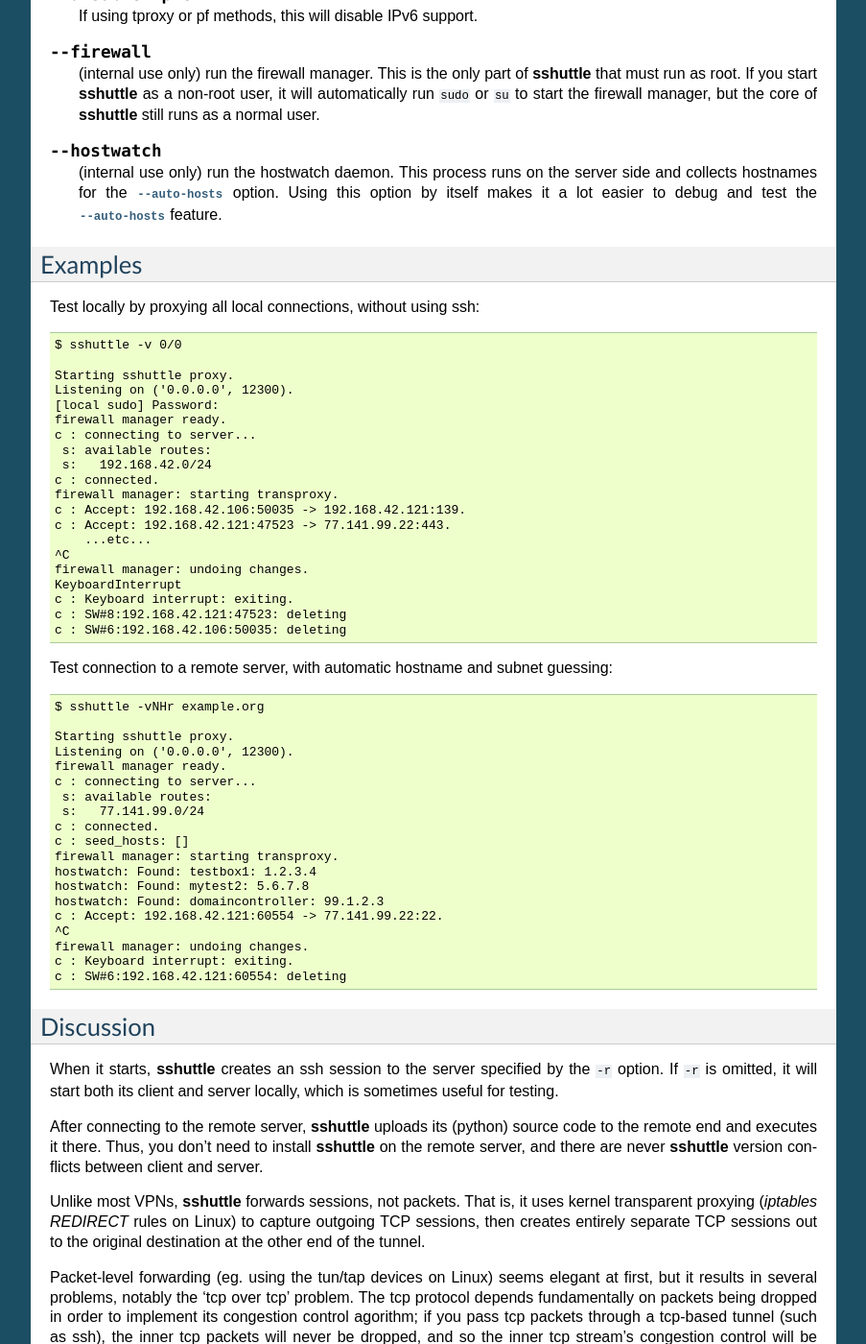
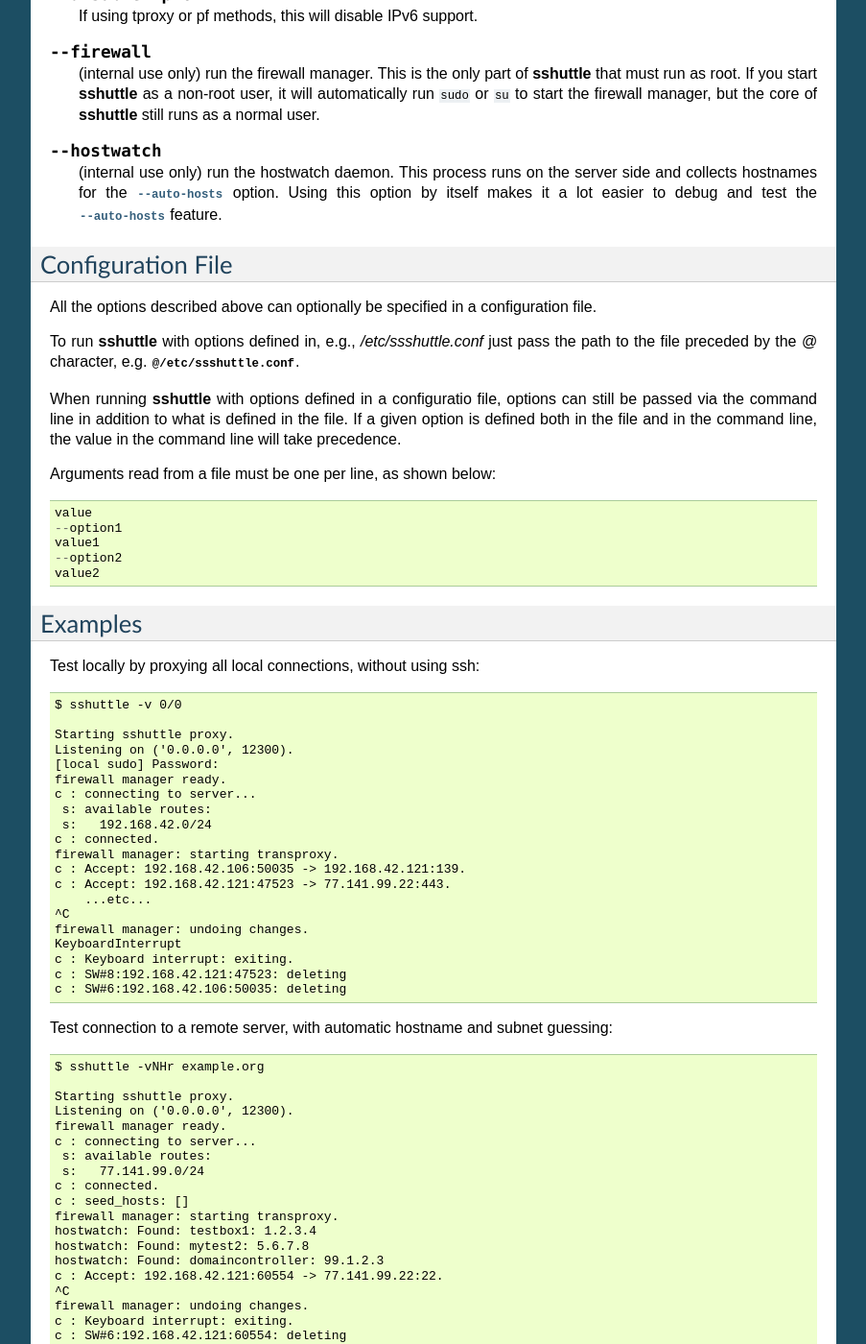
Before and after one commit to sshuttle/sshuttle, a Sphinx documentation site: the page built from docs/manpage.rst, in a window 1280 px wide and 1400 px high, scrolled down 2415 px. Shown: the whole window at 96% size, without its empty margins (198-1101 px from the left). Built offline with Sphinx 7.4.7, drawn with Linux system fonts in a browser that asks for light colours; the version number could not be read and is left out; some of the changed text lies outside the part shown.

Commit message:
Documentation for loading options from configuration file

```diff
--- a/docs/manpage.rst
+++ b/docs/manpage.rst
@@ -205,6 +205,29 @@ Options
     feature.
 
 
+Configuration File
+------------------
+All the options described above can optionally be specified in a configuration
+file.
+
+To run :program:`sshuttle` with options defined in, e.g., `/etc/ssshuttle.conf`
+just pass the path to the file preceded by the `@` character, e.g.
+:option:`@/etc/ssshuttle.conf`.
+
+When running :program:`sshuttle` with options defined in a configuratio file,
+options can still be passed via the command line in addition to what is
+defined in the file. If a given option is defined both in the file and in
+the command line, the value in the command line will take precedence.
+
+Arguments read from a file must be one per line, as shown below::
+
+    value
+    --option1
+    value1
+    --option2
+    value2
+
+
 Examples
 --------
 Test locally by proxying all local connections, without using ssh::
@@ -253,6 +276,24 @@ and subnet guessing::
     c : Keyboard interrupt: exiting.
     c : SW#6:192.168.42.121:60554: deleting
 
+Run :program:`sshuttle` with a `/etc/sshuttle.conf` configuration file::
+
+    $ sshuttle @/etc/sshuttle.conf
+
+Use the options defined in `/etc/sshuttle.conf` but be more verbose::
+
+    $ sshuttle @/etc/sshuttle.conf -vvv
+
+Override the remote server defined in `/etc/sshuttle.conf`::
+
+    $ sshuttle @/etc/sshuttle.conf -r otheruser@test.example.com
+
+Example configuration file::
+
+    192.168.0.0/16
+    --remote
+    user@example.com
+
 
 Discussion
 ----------
```
